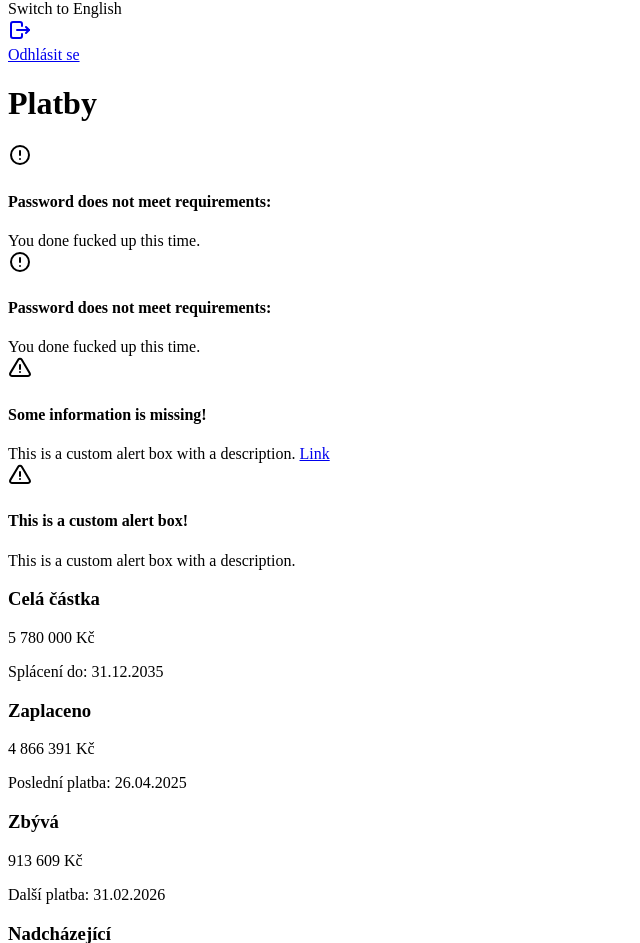
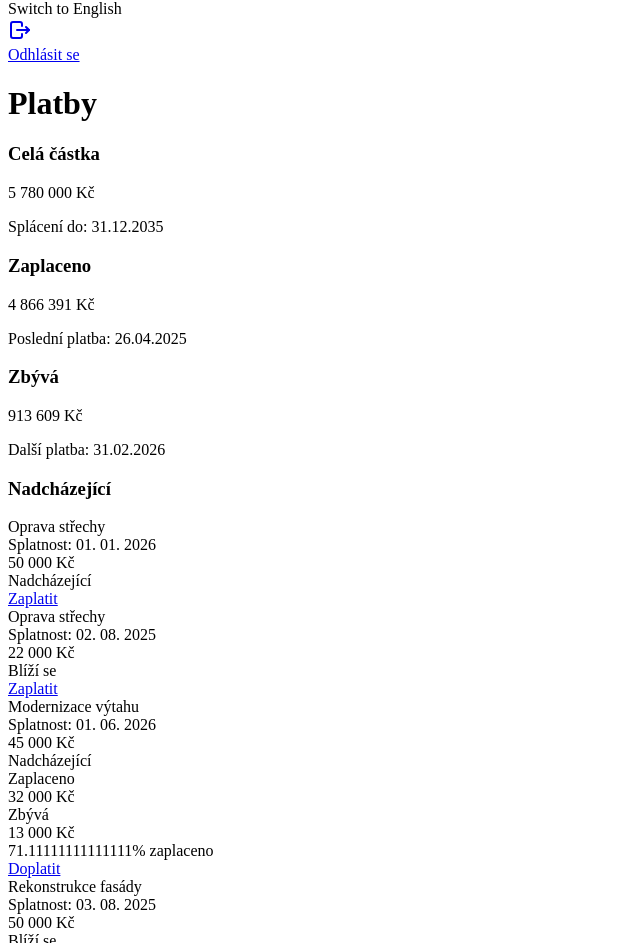
Before and after one commit to TomVitha/ois-vue, a Vue app: page /platby in a window 1280 px wide. Shown: the part 1347-2290 px from the top of the page, without its empty margins (0-640 px from the left). Built offline with nearby package versions, Linux system fonts and the light colour scheme.

Commit message:
Alerts into components

```diff
--- /dev/null
+++ b/src/components/Alert.vue
@@ -0,0 +1,36 @@
+<script setup lang="ts">
+  const props = defineProps<{
+    heading?: string
+    type?: 'success' | 'info' | 'warning' | 'danger' | 'success'
+    isDismissable?: boolean
+    isImportant?: boolean
+  }>()
+</script>
+
+<template>
+      <div
+        class="alert"
+        :class="[`alert-${type}`, { 'alert-important': isImportant }, {'alert-dismissible': isDismissable }]"
+        role="alert"
+      >
+      <!-- TODO: Icon according to type -->
+      <div class="alert-icon">
+        <svg xmlns="http://www.w3.org/2000/svg" width="24" height="24" viewBox="0 0 24 24" fill="none" stroke="currentColor" stroke-width="2" stroke-linecap="round" stroke-linejoin="round" class="icon alert-icon icon-2">
+          <path d="M3 12a9 9 0 1 0 18 0a9 9 0 0 0 -18 0"></path>
+          <path d="M12 8v4"></path>
+          <path d="M12 16h.01"></path>
+        </svg>
+      </div>
+      <div>
+        <h4 class="alert-heading">{{ heading }}</h4>
+        <div class="alert-description">
+          <slot></slot>
+        </div>
+      </div>
+      <a v-if="isDismissable" class="btn-close" data-bs-dismiss="alert" aria-label="close"></a>
+    </div>
+</template>
+
+<style scoped>
+
+</style>
--- a/src/views/Platby.vue
+++ b/src/views/Platby.vue
@@ -1,74 +1,58 @@
 <script setup lang="ts">
   import PageTemplate from '@/components/PageTemplate.vue'
   import PaymentItem from '@/components/PaymentItem.vue'
+  import Alert from '@/components/Alert.vue'
 </script>
 
 <template>
-
   <PageTemplate title="Platby">
-    <!-- ALERTS -->
-    <div class="alert alert-danger alert-dismissible" role="alert">
-      <div class="alert-icon">
-        <svg xmlns="http://www.w3.org/2000/svg" width="24" height="24" viewBox="0 0 24 24" fill="none" stroke="currentColor" stroke-width="2" stroke-linecap="round" stroke-linejoin="round" class="icon alert-icon icon-2">
-          <path d="M3 12a9 9 0 1 0 18 0a9 9 0 0 0 -18 0"></path>
-          <path d="M12 8v4"></path>
-          <path d="M12 16h.01"></path>
-        </svg>
-      </div>
-      <div>
-        <h4 class="alert-heading">Password does not meet requirements:</h4>
-        <div class="alert-description">
-          You done fucked up this time.
-        </div>
-      </div>
-      <a class="btn-close" data-bs-dismiss="alert" aria-label="close"></a>
-    </div>
-    <div class="alert alert-important alert-danger alert-dismissible" role="alert">
-      <div class="alert-icon">
-        <svg xmlns="http://www.w3.org/2000/svg" width="24" height="24" viewBox="0 0 24 24" fill="none" stroke="currentColor" stroke-width="2" stroke-linecap="round" stroke-linejoin="round" class="icon alert-icon icon-2">
-          <path d="M3 12a9 9 0 1 0 18 0a9 9 0 0 0 -18 0"></path>
-          <path d="M12 8v4"></path>
-          <path d="M12 16h.01"></path>
-        </svg>
-      </div>
-      <div>
-        <h4 class="alert-heading">Password does not meet requirements:</h4>
-        <div class="alert-description">
-          You done fucked up this time.
-        </div>
-      </div>
-      <a class="btn-close" data-bs-dismiss="alert" aria-label="close"></a>
-    </div>
-    <div class="alert alert-warning alert-dismissible w-100" role="alert">
-      <div class="alert-icon">
-        <svg xmlns="http://www.w3.org/2000/svg" width="24" height="24" viewBox="0 0 24 24" fill="none" stroke="currentColor" stroke-width="2" stroke-linecap="round" stroke-linejoin="round" class="icon alert-icon icon-2">
-          <path d="M12 9v4"></path>
-          <path d="M10.363 3.591l-8.106 13.534a1.914 1.914 0 0 0 1.636 2.871h16.214a1.914 1.914 0 0 0 1.636 -2.87l-8.106 -13.536a1.914 1.914 0 0 0 -3.274 0z">
-          </path>
-          <path d="M12 16h.01"></path>
-        </svg>
-      </div>
-      <div>
-        <h4 class="alert-heading">Some information is missing!</h4>
-        <div class="alert-description">This is a custom alert box with a description. <a href="#" class="alert-action">Link</a></div>
-      </div>
-      <a class="btn-close" data-bs-dismiss="alert" aria-label="close"></a>
-    </div>
-    <div class="alert alert-important alert-warning alert-dismissible" role="alert">
-      <div class="alert-icon">
-        <svg xmlns="http://www.w3.org/2000/svg" width="24" height="24" viewBox="0 0 24 24" fill="none" stroke="currentColor" stroke-width="2" stroke-linecap="round" stroke-linejoin="round" class="icon alert-icon icon-2">
-          <path d="M12 9v4"></path>
-          <path d="M10.363 3.591l-8.106 13.534a1.914 1.914 0 0 0 1.636 2.871h16.214a1.914 1.914 0 0 0 1.636 -2.87l-8.106 -13.536a1.914 1.914 0 0 0 -3.274 0z">
-          </path>
-          <path d="M12 16h.01"></path>
-        </svg>
-      </div>
-      <div>
-        <h4 class="alert-heading">This is a custom alert box!</h4>
-        <div class="alert-description">This is a custom alert box with a description.</div>
-      </div>
-      <a class="btn-close" data-bs-dismiss="alert" aria-label="close"></a>
-    </div>
+    <!-- ALERTS (components) -->
+    <!-- <Alert
+      heading="Dismissable non-important success box"
+      type="success"
+      :is-dismissable="true"
+    >
+      This is a component alert box description.
+    </Alert>
+    <Alert
+      heading="Non-dismissable non-important info box"
+      type="info"
+      :is-important="false"
+      :is-dismissable="true"
+    >
+      This is a component alert box description.
+    </Alert>
+    <Alert
+      heading="Non-dismissable non-important warning box"
+      type="warning"
+    >
+      This is a component alert box description.
+    </Alert>
+    <Alert
+      heading="Dismissable important warning box"
+      type="warning"
+      :is-important="true"
+      :is-dismissable="true"
+    >
+      This is a component alert box description.
+    </Alert>
+    <Alert
+      heading="Dismissable non-important danger box"
+      type="danger"
+      :is-dismissable="true"
+    >
+      We require some <a href="" class="alert-action">action</a> from you.
+    </Alert>
+    <Alert
+      heading="Non-dismissable important danger box"
+      type="danger"
+      :is-important="true"
+    >
+      <ul class="alert-list">
+        <li>Minimum 8 characters</li>
+        <li>Include a special character</li>
+      </ul>
+    </Alert> -->
     <!-- CONTENT -->
     <div class="row row-deck row-cards">
       <div class="col-md-4">
```
